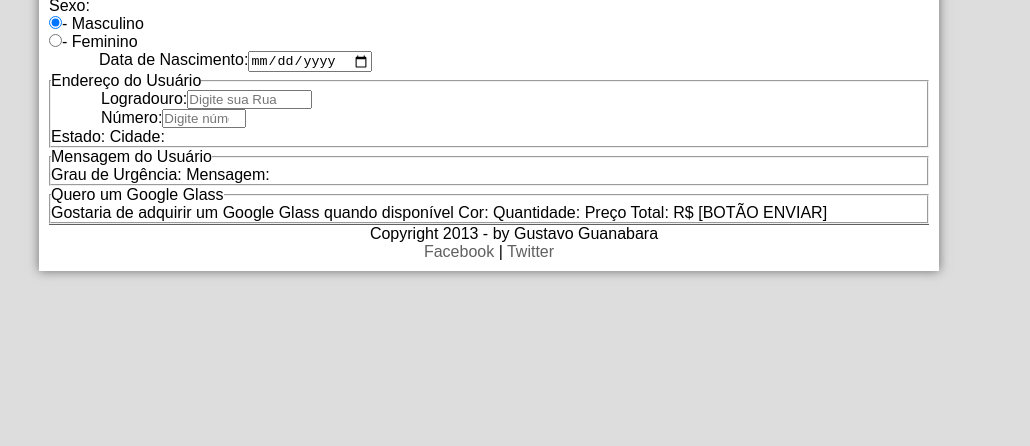
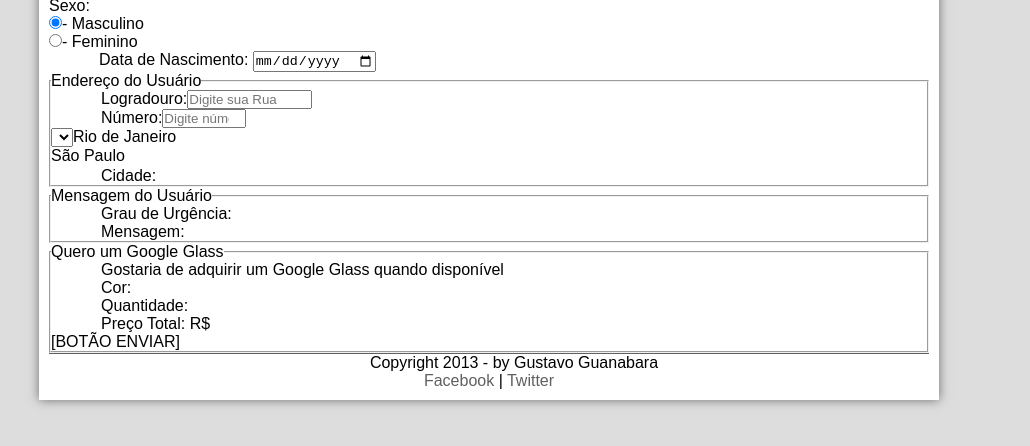
Before and after one commit to luigiverza/luigilearn, a plain HTML site: page Curso HTML5/curso-html5-pacote01/projeto-glass-html5/fale-conosco.html in a window 1280 px wide. Shown: the part 218-664 px from the top of the page, without its empty margins (151-1181 px from the left). Drawn offline with Linux system fonts and the light colour scheme; files whose address does not match are found by name.

Commit message:
Finalizando formularios 2

```diff
--- a/Curso HTML5/curso-html5-pacote01/projeto-glass-html5/fale-conosco.html
+++ b/Curso HTML5/curso-html5-pacote01/projeto-glass-html5/fale-conosco.html
@@ -35,8 +35,7 @@
         </nav>
     </header>
 
-<form>
-
+<form method="post" id="fContato" action="mailto:luigiverza@gmail.com">
     <legend id="usuario">Identificação do Usuário</legend>
     <p>Nome:<input type="text" name="tNome" id="cNome" size="20" maxlength="20" placeholder="Nome Completo"/></p>
     <p>Senha:<input type="password" name="tSenha" id="cSenha" size="10" maxlength="10" placeholder="Senha de 10 dígitos"/></p>
@@ -45,28 +44,34 @@
         <input type="radio" name="tSexo" id="cMasc" checked/><label for="cMasc">- Masculino</label><br />
         <input type="radio" name="tSexo" id="cFem"/><label for="cFem">- Feminino</label>
     </fieldset>
-    <p>Data de Nascimento:<input type="date" name="tNasc" id="cNasc" placeholder="Digite sua data de nascimento"/></p>
+    <p><label for="cNasc"> Data de Nascimento:</label>
+        <input type="date" name="tNasc" id="cNasc"/></p>
     </fieldset>
 
 <fieldset id="endereco"><legend>Endereço do Usuário</legend>
     <p>Logradouro:<input type="text" name="tRua" id="cRua" size="13" maxlength="50" placeholder="Digite sua Rua"/></p>
     <p>Número:<input type="number" name="tnumber" id="cnumber" min="0" max="999999" placeholder="Digite número de sua casa"/></p>
-    Estado:
-    Cidade:
+    <select><label for="cUrg">Estado:</label>
+    <select name="tEst" id="cEst"
+    <option>Rio de Janeiro</option>
+    <option>São Paulo</option>
+
+    </select></p>
+    <p><label for="cMsg">Cidade:</label></p>
 </fieldset>
 
 <fieldset id="mensagem">
     <legend>Mensagem do Usuário</legend>
-    Grau de Urgência:
-    Mensagem:
+    <p><label for="cUrg">Grau de Urgência:</label></p>
+    <p><label for="cMsg">Mensagem:</label></p>
 </fieldset>
 
 <fieldset id="pedido">
     <legend>Quero um Google Glass</legend>
-    Gostaria de adquirir um Google Glass quando disponível
-    Cor:
-    Quantidade:
-    Preço Total: R$
+    <p><label for="cPed">Gostaria de adquirir um Google Glass quando disponível</label></p>
+    <p><label for="cCor">Cor:</label></p>
+    <p><label for="cQtd">Quantidade:</label></p>
+    <p><label for="cTot">Preço Total: R$</label></p>
 
 
 [BOTÃO ENVIAR]
```
